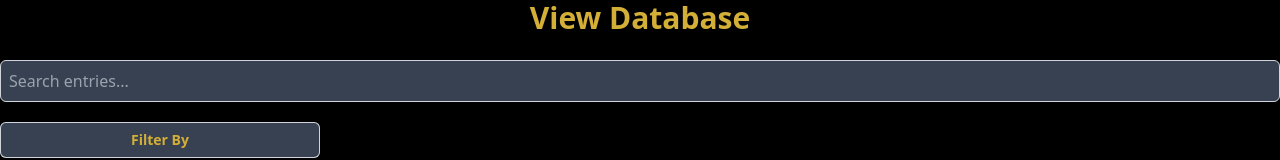
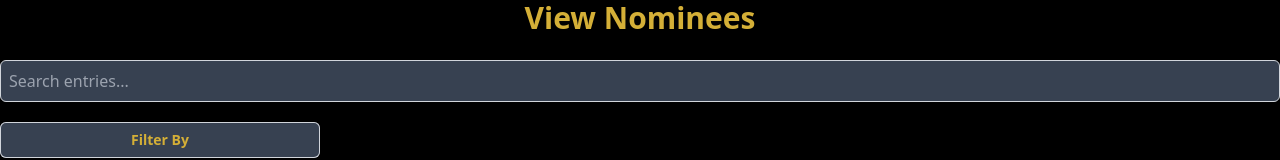
Before and after one commit to UTDallasEPICS/Support-Our-Scrubs-Noble-Award, a Nuxt app: page /nominator/viewnominees in a window 1280 px wide. Shown: the top 160 px of the page. Built offline with nearby package versions, Linux system fonts and the light colour scheme; no server answers.

Commit message:
small display change

```diff
--- a/pages/nominator/viewnominees.vue
+++ b/pages/nominator/viewnominees.vue
@@ -2,7 +2,7 @@
     <div class = "text-[#d4af37] h-screen bg-black" >
       <!-- Header -->
       <div>
-        <h2 class="text-center text-3xl font-bold" s>View Database</h2>
+        <h2 class="text-center text-3xl font-bold" s>View Nominees</h2>
         <br>
       </div>
 
```
